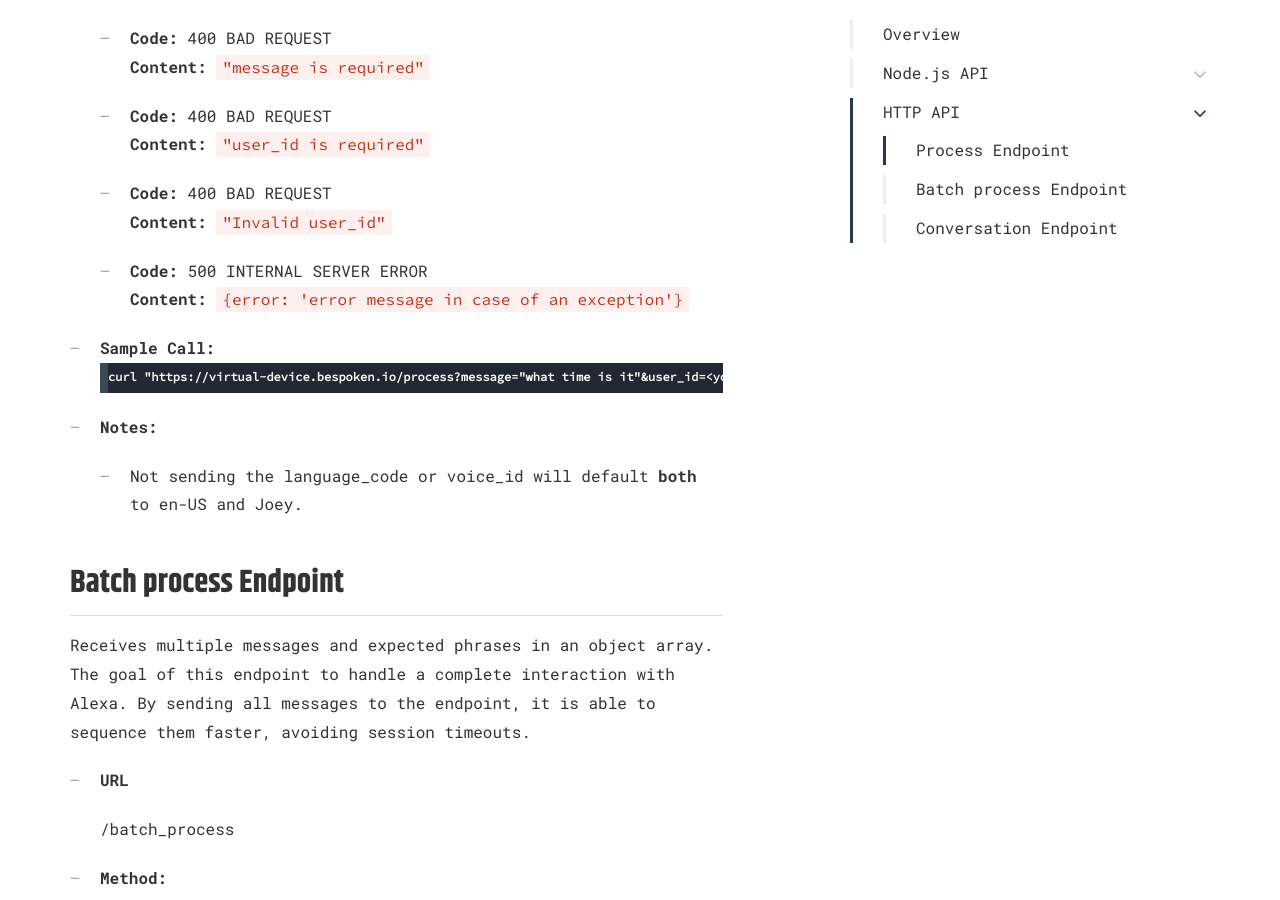
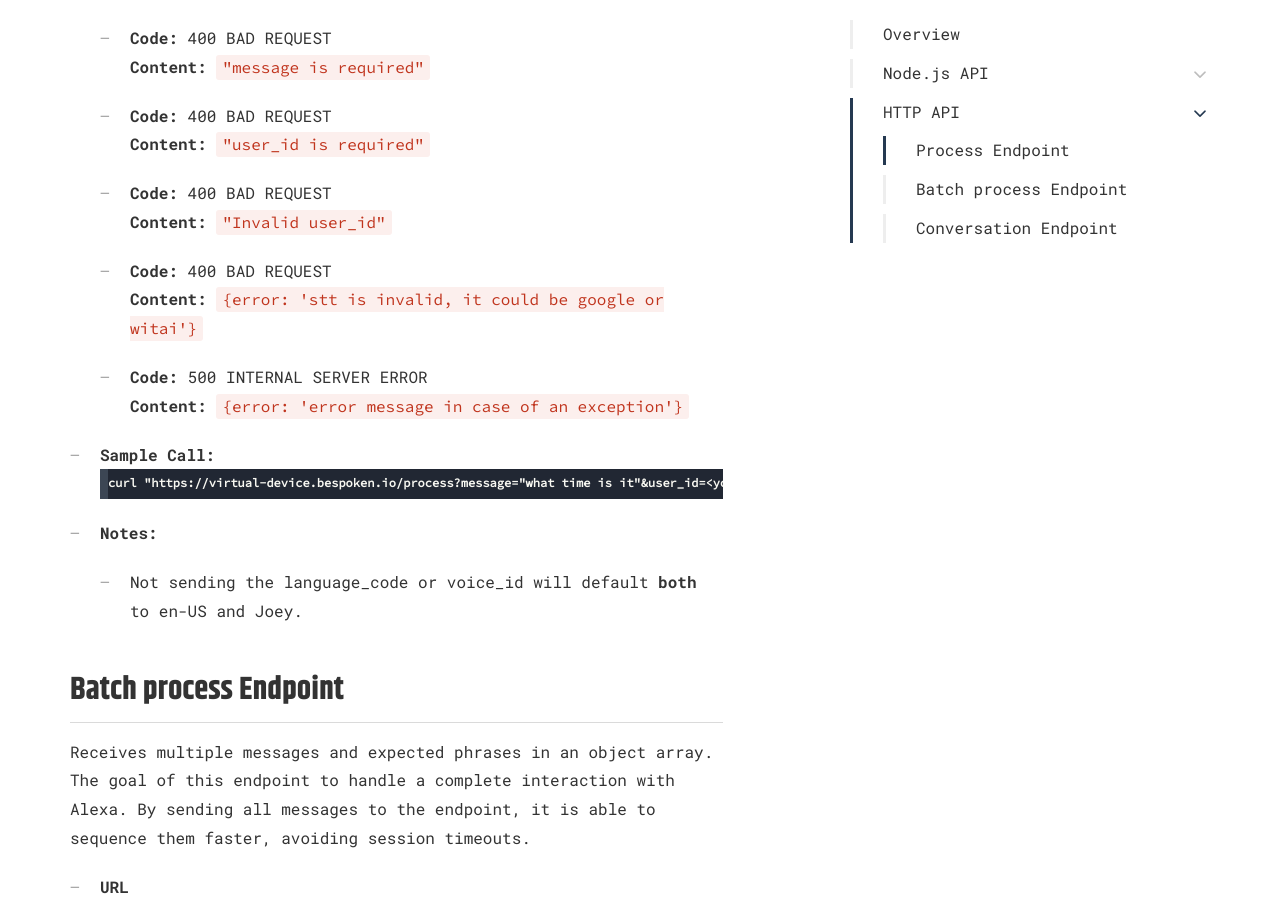
Before and after one commit to bespoken/bespoken-docs, a Jekyll site: the page built from end-to-end/api.md, in a window 1280 px wide and 900 px high, scrolled down 4184 px. Built offline with Jekyll 4.4.1, drawn with Linux system fonts in a browser that asks for light colours; nearby versions of some CDN libraries; some web fonts are replaced; comment, search, counter and statistics services are not loaded; some of the changed text lies outside the part shown.

Commit message:
add error message for process endpoint

```diff
--- a/end-to-end/api.md
+++ b/end-to-end/api.md
@@ -144,6 +144,9 @@ https://virtual-device.bespoken.io
   * **Code:** 400 BAD REQUEST <br />
     **Content:** `"Invalid user_id"`
 
+  * **Code:** 400 BAD REQUEST <br />
+    **Content:** `{error: 'stt is invalid, it could be google or witai'}`
+
   * **Code:** 500 INTERNAL SERVER ERROR <br />
     **Content:** `{error: 'error message in case of an exception'}`
 
@@ -245,6 +248,9 @@ Receives multiple messages and expected phrases in an object array. The goal of
 
   * **Code:** 400 BAD REQUEST <br />
     **Content:** `"Invalid user_id"`
+
+  * **Code:** 400 BAD REQUEST <br />
+    **Content:** `{error: 'stt is invalid, it could be google or witai'}`
 
   * **Code:** 500 INTERNAL SERVER ERROR <br />
     **Content:** `{error: 'error message in case of an exception'}`
```
